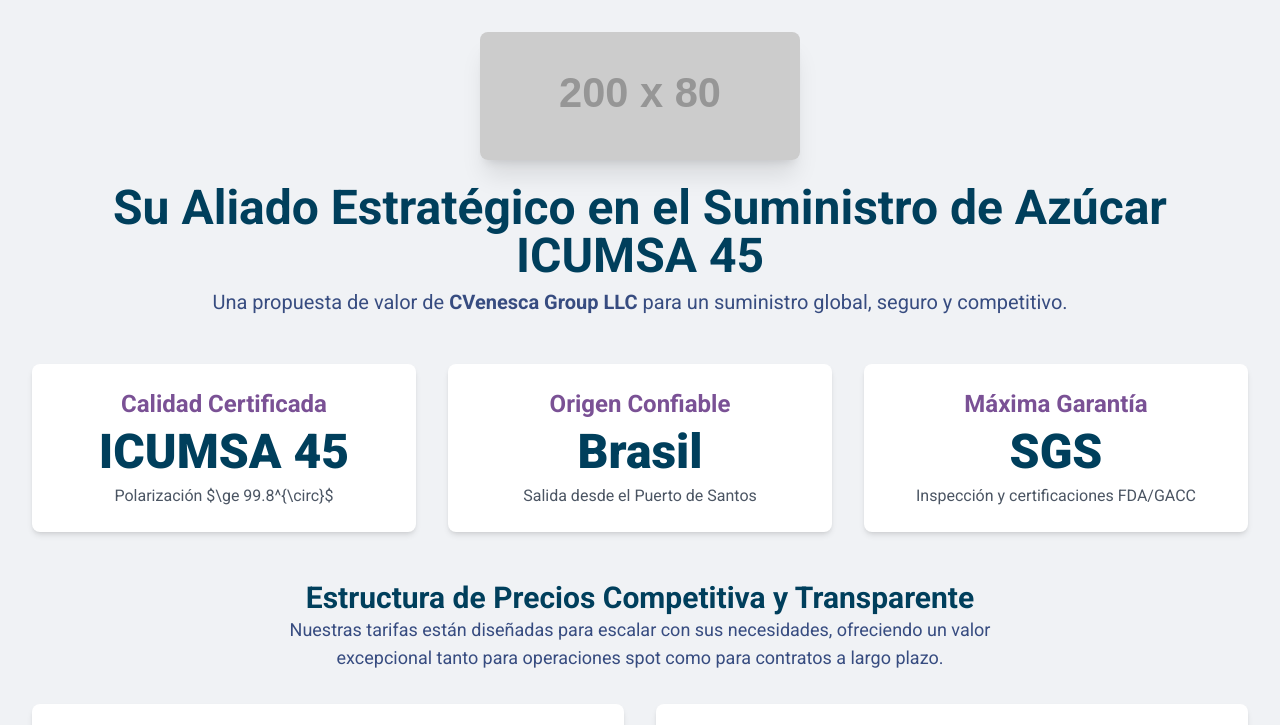
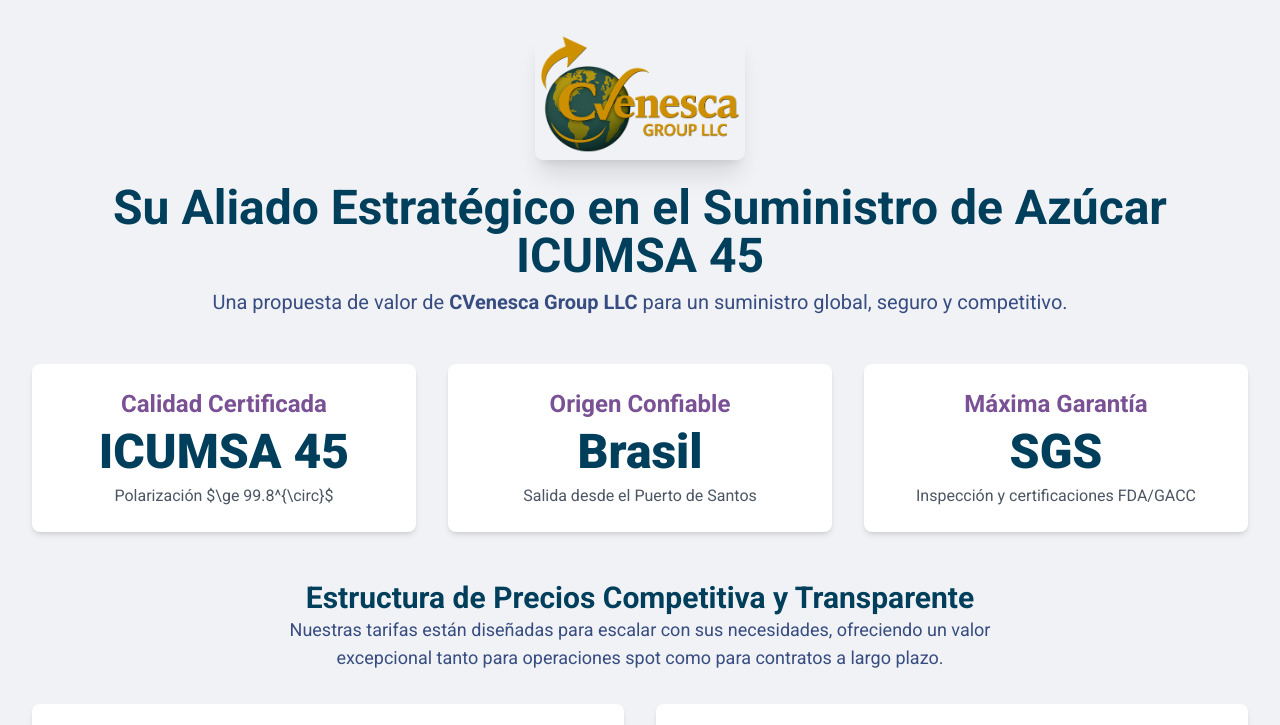
Before and after one commit to CVenesca/infografia-IC45, a plain HTML site: page index.html in a window 1280 px wide. Shown: the top 725 px of the page. Drawn offline with nearby package versions, Linux system fonts and the light colour scheme; placeholder pictures from the web are drawn by us.

```diff
--- a/index.html
+++ b/index.html
@@ -62,7 +62,7 @@
 
         <header class="text-center mb-12">
             <!-- Espacio para el logo de la empresa -->
-            <img src="images/logos-footer-1.webp"
+            <img src="logos-footer-1.webp"
                  alt="Logo de CVenesca Group LLC"
                  class="mx-auto h-24 md:h-32 w-auto mb-6 rounded-lg shadow-xl"
                  onerror="this.onerror=null; this.src='https://placehold.co/200x80/7a5195/ffffff?text=LOGO+CVENESCA';">
```
